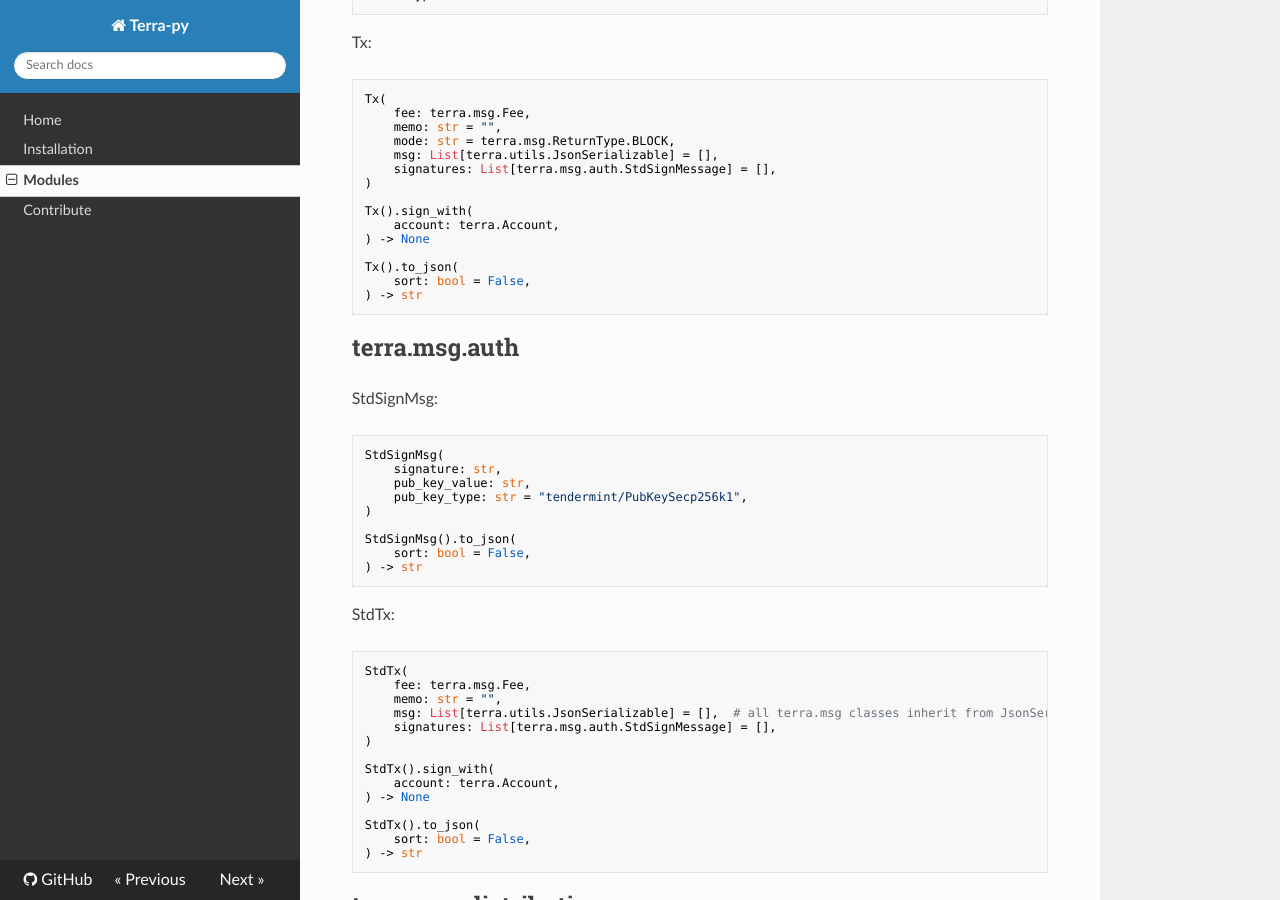
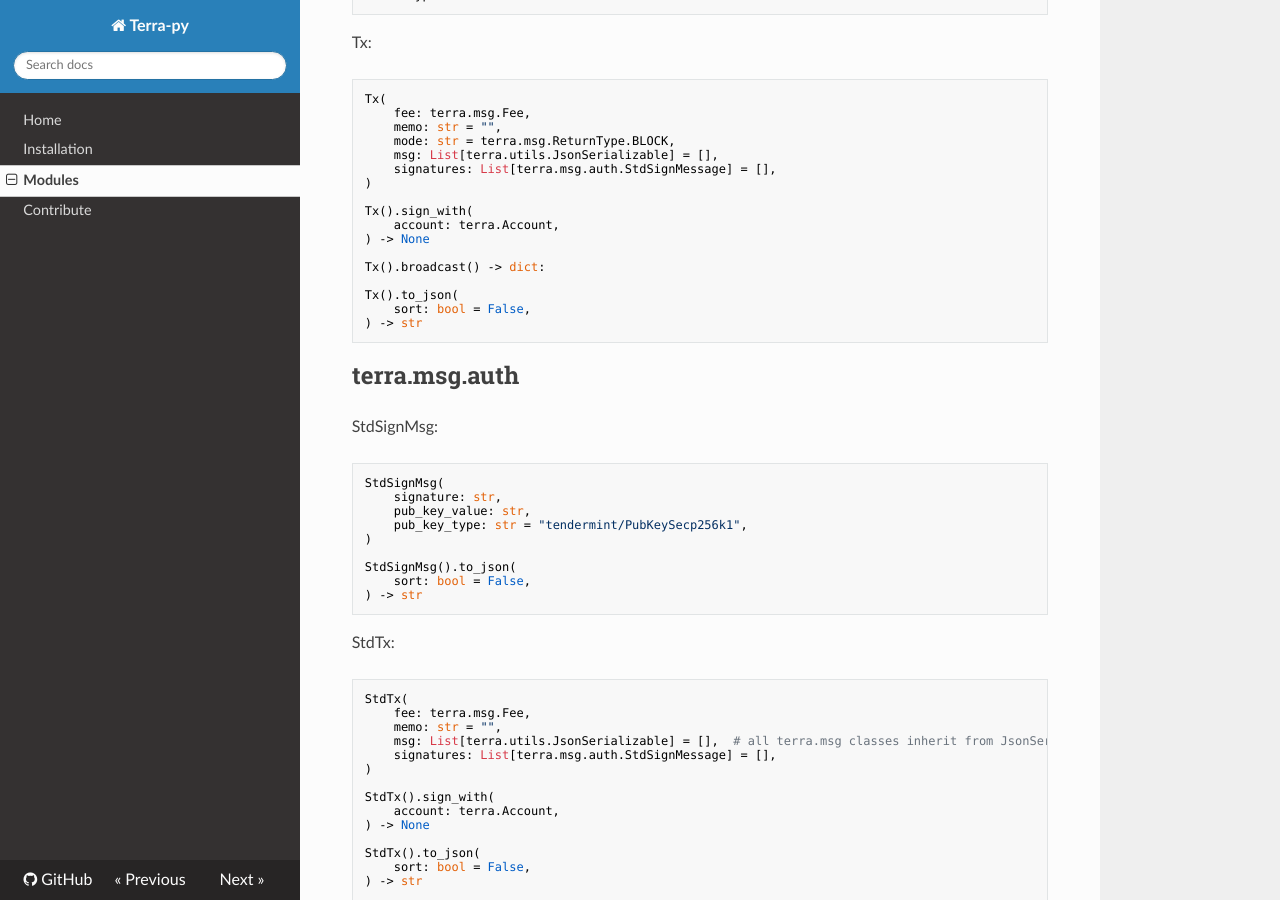
Before and after one commit to jooddang/terra-py, an MkDocs documentation site: the page built from docs/modules.md, in a window 1280 px wide and 900 px high, scrolled down 2648 px. Built offline with MkDocs 1.6.1, drawn with Linux system fonts in a browser that asks for light colours; nearby versions of some CDN libraries.

Commit message:
docs(modules): update Tx

```diff
--- a/docs/modules.md
+++ b/docs/modules.md
@@ -145,6 +145,8 @@ Tx(
 Tx().sign_with(
     account: terra.Account,
 ) -> None
+
+Tx().broadcast() -> dict:
 
 Tx().to_json(
     sort: bool = False,
```
